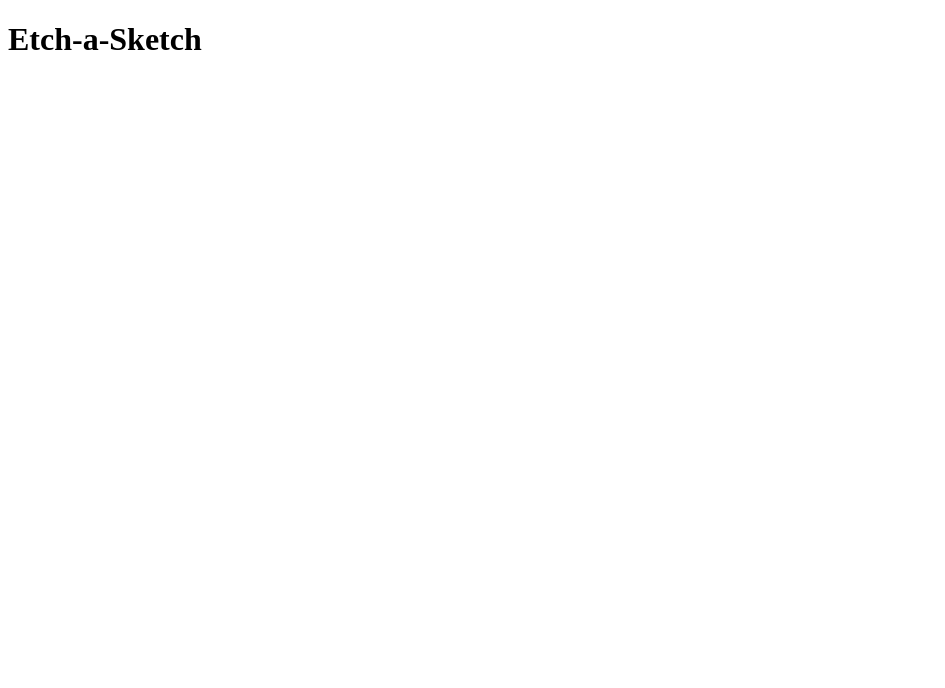
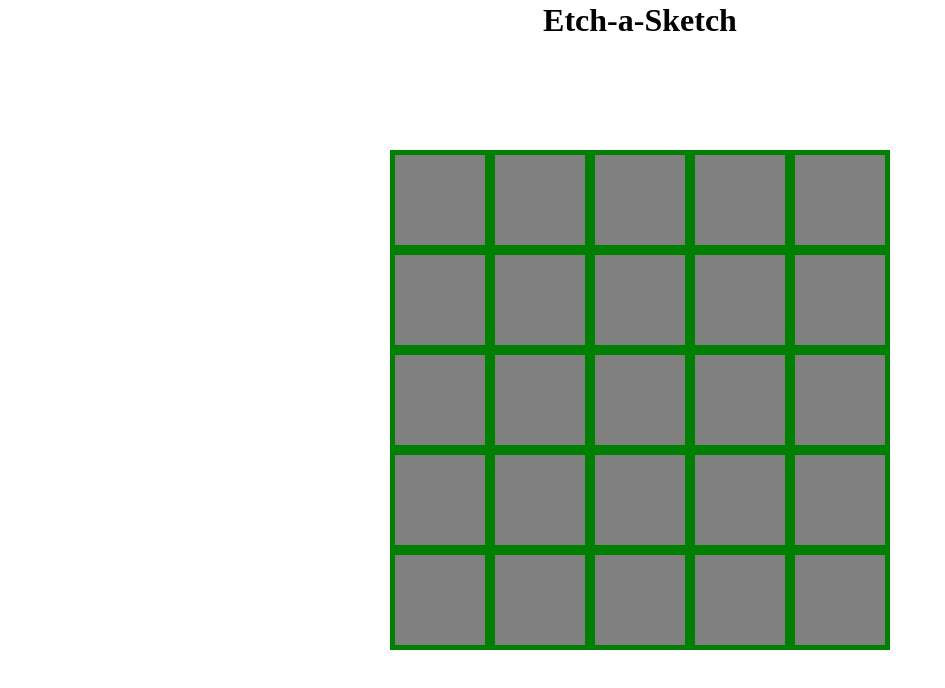
Before and after one commit to jpmunich/Etch-a-Sketch, a plain HTML site: page index.html in a window 1280 px wide. Shown: the whole page, without its empty margins (0-945 px from the left). Drawn offline with Linux system fonts and the light colour scheme.

Commit message:
Created grid

```diff
--- a/index.html
+++ b/index.html
@@ -8,6 +8,8 @@
     <link rel="stylesheet" href="style.css">
 </head>
 <body>
-    <h1 id="he">Etch-a-Sketch</h1>
+    <h1 id="header">Etch-a-Sketch</h1>
+    <div id="grid-container"></div>
+    <script src="script.js" defer></script>
 </body>
 </html>
--- a/script.js
+++ b/script.js
@@ -0,0 +1,17 @@
+const gridContainer = document.getElementById("grid-container");
+
+
+function makeGridPiece() {
+    const gridElement = document.createElement("div");
+    gridContainer.appendChild(gridElement);
+    gridElement.classList.add("grid");
+}
+
+
+function makeGrid(size) {
+    for (let i = 0; i < size; i++) {
+        makeGridPiece();
+    }
+}
+
+makeGrid(25);
--- a/style.css
+++ b/style.css
@@ -1,3 +1,31 @@
+* {
+    margin: 0;
+    padding: 0;
+    box-sizing: border-box;
+}
+
 #header {
-    text-align: center;
+    position: absolute;
+    left: 50%;
+    top: 20px;
+    transform: translate(-50%, -50%);
 }
+
+#grid-container {
+    position: absolute;
+    top: 50%;
+    left: 50%;
+    transform: translate(-50%, -50%);
+    height: 500px;
+    width: 500px;
+    background-color: rebeccapurple;
+    display: flex;
+    flex-wrap: wrap;
+}
+
+.grid {
+    background-color: gray;
+    border: 5px solid green;
+    height: 100px;
+    width: 100px;
+}
```
